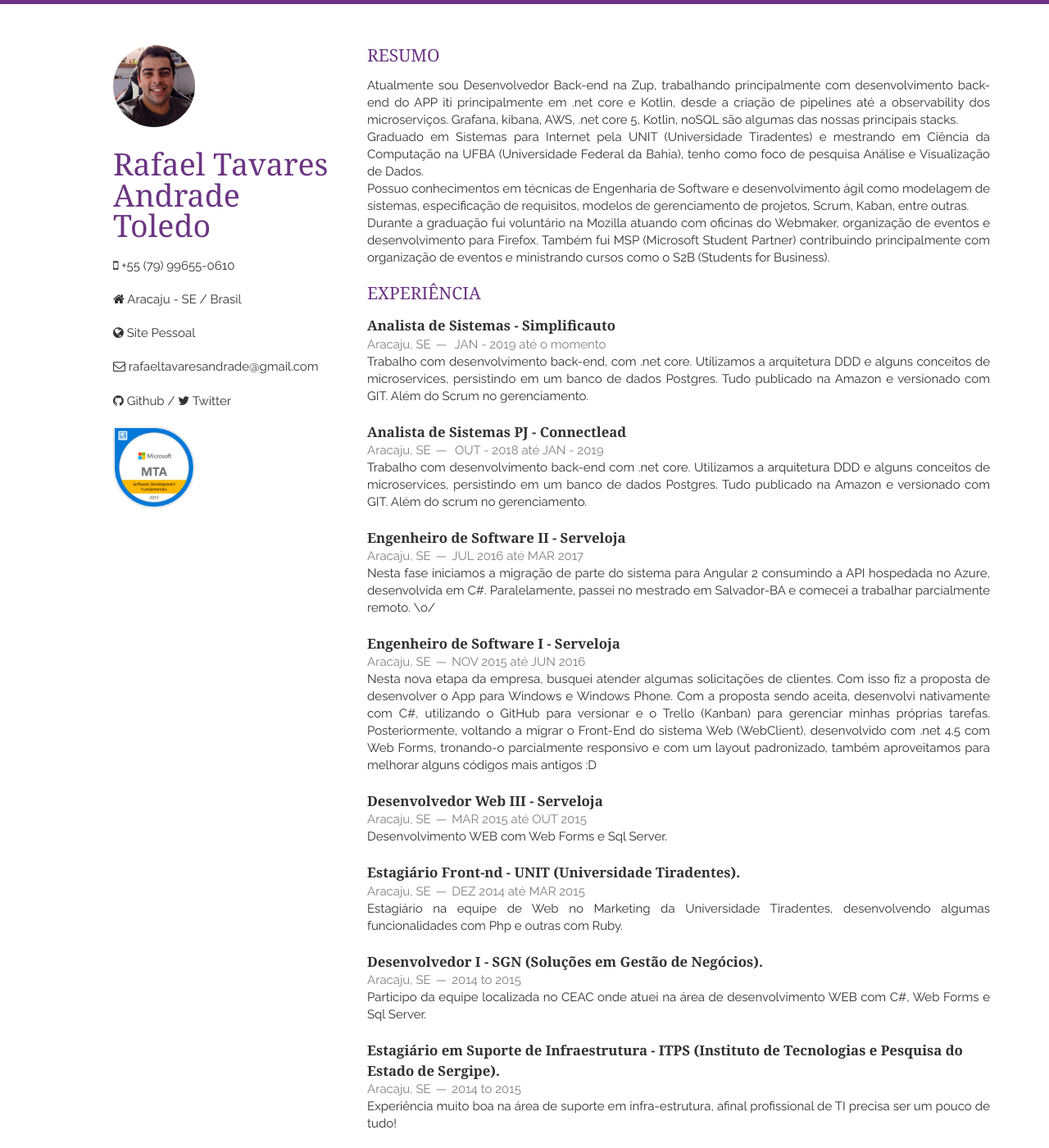
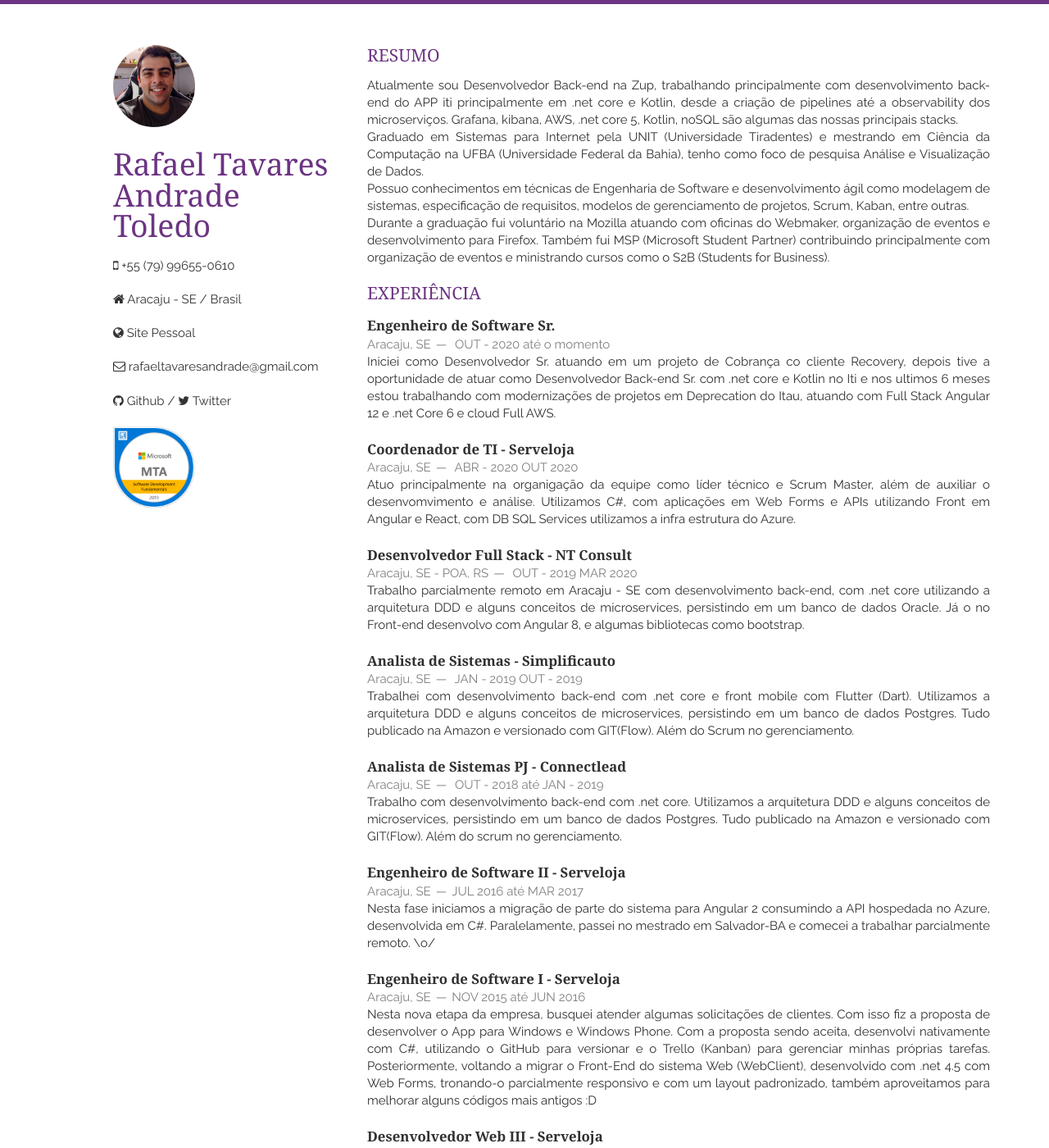
Before and after one commit to RafasTavares/resume-cv, a Jekyll site: the page built from index.html, in a window 1280 px wide and 1400 px high. Shown: the whole window at 82% size. Built offline with Jekyll 4.4.1, drawn with Linux system fonts in a browser that asks for light colours; nearby versions of some CDN libraries; the list of posts is cut into pages by our own code; some of the changed text lies outside the part shown.

Commit message:
Update eployment

```diff
--- a/_includes/employment.html
+++ b/_includes/employment.html
@@ -1,15 +1,54 @@
 <section class="thirteen columns">
     <h1>Experiência</h1>
+
+        <article>
+  <header>
+    <h1>Engenheiro de Software Sr.</h1>
+    <span>
+      <address>Aracaju, SE</address><time> OUT - 2020 até o momento</time>
+    </span>
+  </header>
+  <p>
+Iniciei como Desenvolvedor Sr. atuando em um projeto de Cobrança co cliente Recovery, depois tive a oportunidade de atuar como Desenvolvedor Back-end Sr. com .net core e Kotlin no Iti e nos ultimos 6 meses estou trabalhando com modernizações de projetos em Deprecation do Itau, atuando com Full Stack Angular 12 e .net Core 6 e cloud Full AWS.
+  </p>
+</article>
+
+    <article>
+  <header>
+    <h1>Coordenador de TI - Serveloja</h1>
+    <span>
+      <address>Aracaju, SE</address><time> ABR - 2020 OUT 2020</time>
+    </span>
+  </header>
+  <p>
+      Atuo principalmente na organigação da equipe como líder técnico e Scrum Master, além de auxiliar o desenvomvimento e análise. Utilizamos C#, com aplicações em Web Forms e APIs utilizando Front em Angular e React, com DB SQL Services utilizamos a infra estrutura do Azure.
+  </p>
+</article>
+
+        <article>
+  <header>
+    <h1>Desenvolvedor Full Stack - <a href="http://www.ntconsult.com.br/sitentc/home/">NT Consult</a></h1>
+    <span>
+      <address>Aracaju, SE - POA, RS</address><time> OUT - 2019 MAR 2020</time>
+    </span>
+  </header>
+  <p>Trabalho parcialmente remoto em Aracaju - SE com desenvolvimento back-end, com .net core utilizando a arquitetura
+    DDD e alguns conceitos de
+    microservices, persistindo em um banco de dados Oracle. Já o no Front-end desenvolvo com Angular 8, e algumas
+    bibliotecas como bootstrap.
+
+  </p>
+</article>
     <article>
         <header>
             <h1>Analista de Sistemas - Simplificauto</h1>
             <span>
-                <address>Aracaju, SE</address><time> JAN - 2019 até o momento</time>
+                <address>Aracaju, SE</address><time> JAN - 2019 OUT - 2019</time>
             </span>
         </header>
-        <p>Trabalho com desenvolvimento back-end, com .net core. Utilizamos a arquitetura DDD e alguns conceitos de
+        <p>Trabalhei com desenvolvimento back-end com .net core e front mobile com Flutter (Dart). Utilizamos a arquitetura DDD e alguns conceitos de
             microservices, persistindo em um banco de dados Postgres.
-            Tudo publicado na Amazon e versionado com GIT. Além do Scrum no gerenciamento.</p>
+            Tudo publicado na Amazon e versionado com GIT(Flow). Além do Scrum no gerenciamento.</p>
     </article>
     <article>
         <header>
@@ -20,7 +59,7 @@
         </header>
         <p>Trabalho com desenvolvimento back-end com .net core. Utilizamos a arquitetura DDD e alguns conceitos de
             microservices, persistindo em um banco de dados Postgres.
-            Tudo publicado na Amazon e versionado com GIT. Além do scrum no gerenciamento.</p>
+            Tudo publicado na Amazon e versionado com GIT(Flow). Além do scrum no gerenciamento.</p>
     </article>
     <article>
         <header>
@@ -61,7 +100,7 @@
     </article>
     <article>
         <header>
-            <h1>Estagiário Front-nd - UNIT (Universidade Tiradentes).</h1>
+            <h1>Estagiário Front-end - UNIT (Universidade Tiradentes).</h1>
             <span>
                 <address>Aracaju, SE</address><time>DEZ 2014 até MAR 2015</time>
             </span>
@@ -79,7 +118,7 @@
             </span>
         </header>
         <p>
-            Participo da equipe localizada no CEAC onde atuei na área de desenvolvimento WEB com C#, Web Forms e Sql Server.
+            Participei da equipe localizada na SEAC, onde atuei na área de desenvolvimento WEB com C#, Web Forms e MVC3 utilizando o banco de dados Sql Server.
         </p>
     </article>
     <article>
```
Also changed, not shown: commits.py (added, +30 -0 lines).
